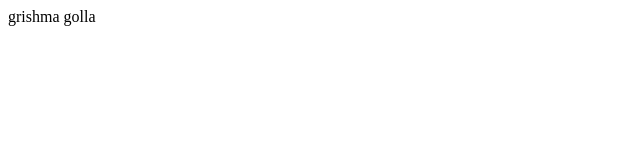
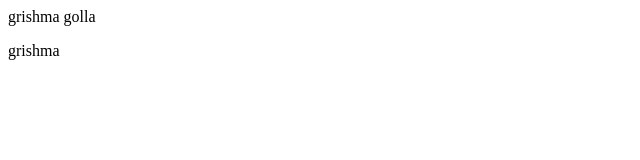
Before and after one commit to grishmagolla/janu, a plain HTML site: page index.html in a window 1280 px wide. Shown: the full height of the page, 0-640 px from the left. Drawn offline with Linux system fonts and the light colour scheme.

Commit message:
add new feature

```diff
--- a/index.html
+++ b/index.html
@@ -1 +1,2 @@
 <p>grishma golla</p>
+<p>grishma</p>
```
